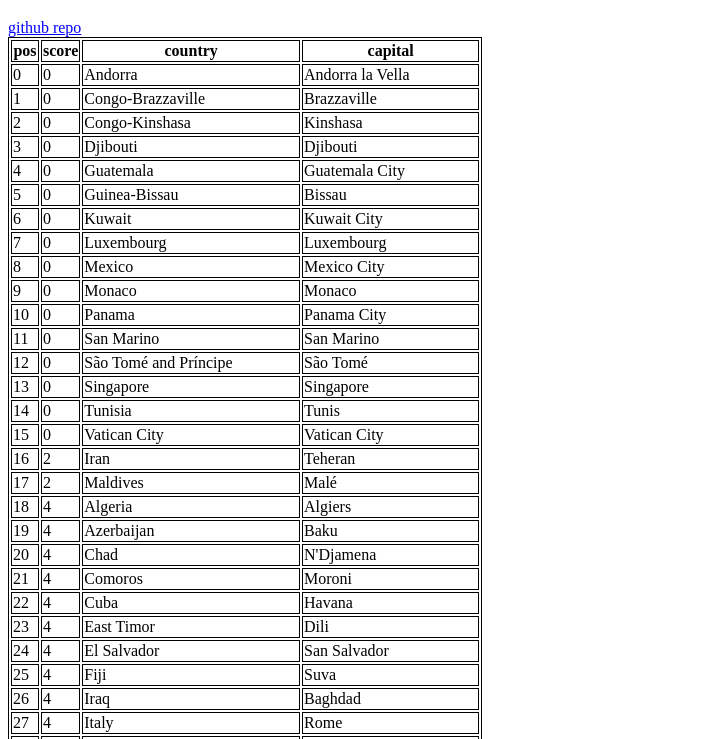
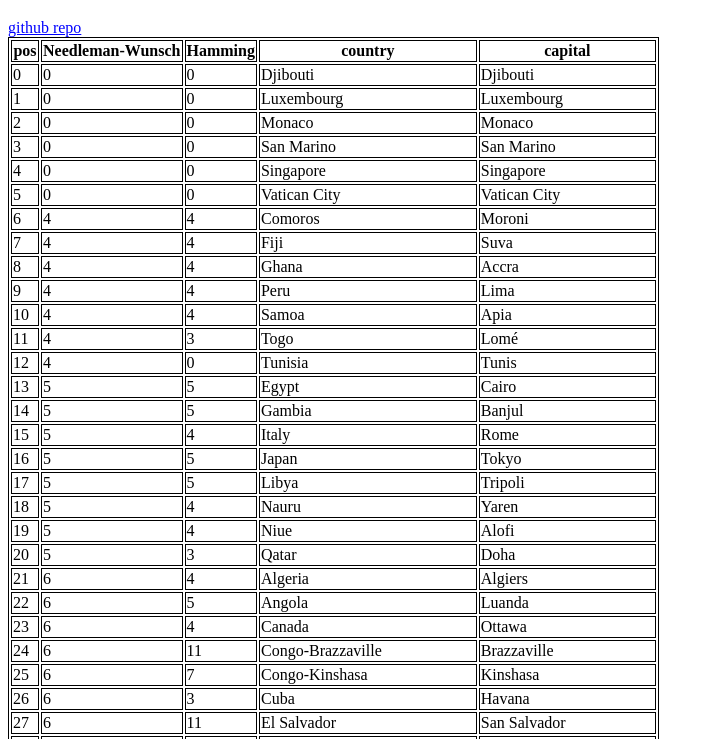
Before and after one commit to krokerik/capital-guesser, a plain HTML site: page index.html in a window 1280 px wide. Shown: the part 61-800 px from the top of the page, without its empty margins (0-714 px from the left). Drawn offline with Linux system fonts and the light colour scheme.

Commit message:
added hamming distance per issue #1 , going by the length of the shorter string if they are not equal length

```diff
--- a/index.html
+++ b/index.html
@@ -19,7 +19,8 @@
 		<thead>
 			<tr>
 				<th>pos</th>
-				<th>score</th>
+				<th>Needleman-Wunsch</th>
+				<th>Hamming</th>
 				<th>country</th>
 				<th>capital</th>
 			</tr>
--- a/script.js
+++ b/script.js
@@ -208,15 +208,16 @@ var countries = [
 ]
 window.onload = function(){
 	for (var pair in countries) {
-		var arg1, arg2;
+		var shorter, longer;
 		if(countries[pair].name.length>=countries[pair].capital.length) {
-			arg1 = countries[pair].name.toUpperCase();
-			arg2 = countries[pair].capital.toUpperCase();
+			longer  = countries[pair].name.toUpperCase();
+			shorter = countries[pair].capital.toUpperCase();
 		} else {
-			arg1 = countries[pair].capital.toUpperCase();
-			arg2 = countries[pair].name.toUpperCase();
+			longer  = countries[pair].capital.toUpperCase();
+			shorter = countries[pair].name.toUpperCase();
 		}
-		countries[pair].result = needlemanWunsch(arg1,arg2);
+		countries[pair].needlemanWunsch = needlemanWunsch(shorter,longer);
+		countries[pair].hamming = hammingDistance(longer,shorter);
 	}
 
 	countries.sort(resCompare);
@@ -225,15 +226,18 @@ window.onload = function(){
 	for (var pair in countries) {
 		var row = document.createElement("tr");
 		var pos = document.createElement("td");
-		var score = document.createElement("td");
+		var needlemanWunschScore = document.createElement("td");
+		var hamming = document.createElement("td");
 		var country = document.createElement("td");
 		var capital = document.createElement("td");
 		pos.appendChild(document.createTextNode(pair));
-		score.appendChild(document.createTextNode(countries[pair].result));
+		needlemanWunschScore.appendChild(document.createTextNode(countries[pair].needlemanWunsch));
+		hamming.appendChild(document.createTextNode(countries[pair].hamming));
 		country.appendChild(document.createTextNode(countries[pair].name));
 		capital.appendChild(document.createTextNode(countries[pair].capital));
 		row.appendChild(pos);
-		row.appendChild(score);
+		row.appendChild(needlemanWunschScore);
+		row.appendChild(hamming);
 		row.appendChild(country);
 		row.appendChild(capital);
 		table.appendChild(row);
@@ -241,7 +245,7 @@ window.onload = function(){
 }
 
 function resCompare(a,b) {
-	return a.result - b.result;
+	return a.needlemanWunsch - b.needlemanWunsch;
 }
 
 function needlemanWunsch(reference, candidate){
@@ -294,3 +298,16 @@ function needlemanWunsch(reference, candidate){
 	}
 	return min;
 }
+
+//Only works on strings of equal length normally
+function hammingDistance(longer,shorter) {
+	var sum = 0;
+
+	for(var i=0; i<shorter.length; i++) {
+		if(longer[i]!=shorter[i]) {
+			sum++;
+		}
+	}
+
+	return sum;
+}
```
